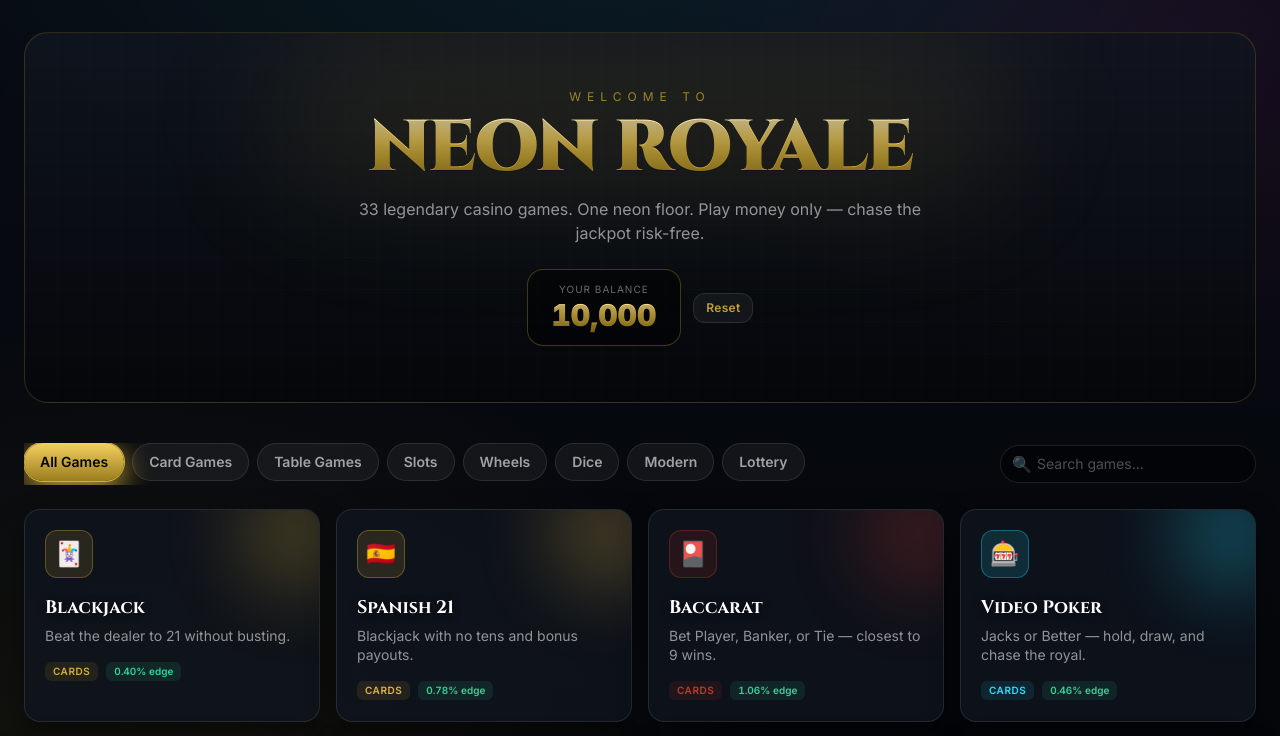
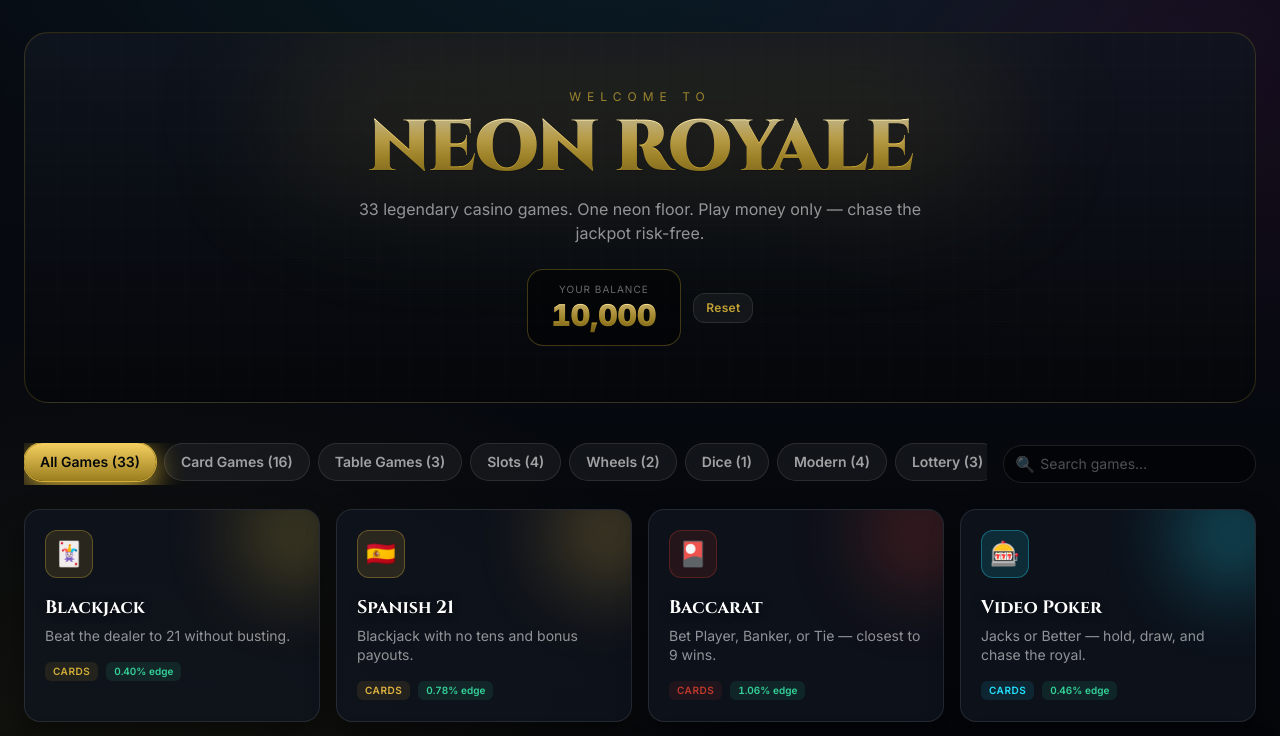
Before and after one commit to mchen04/Casino, a Next.js app: page / in a window 1280 px wide. Shown: the top 736 px of the page. Built offline with nearby package versions, Linux system fonts and the light colour scheme.

Commit message:
feat(lobby): show game counts on category filters (Slots (4), etc.)
Kyle initially couldn't find the slots ('where's the slots'). The category
chips now show a count — All Games (33), Slots (4), Table Games (3)… — so every
category, slots included, is obvious at a glance.

```diff
--- a/src/components/Dashboard.tsx
+++ b/src/components/Dashboard.tsx
@@ -127,6 +127,14 @@ export function Dashboard() {
 
   const categories: (GameCategory | "All")[] = ["All", ...CATEGORY_ORDER];
 
+  // Count games per category so the filter chips can show "Slots (4)" etc. —
+  // makes every category (slots especially) easy to find at a glance.
+  const categoryCounts = useMemo(() => {
+    const m: Record<string, number> = {};
+    for (const g of GAMES) m[g.category] = (m[g.category] ?? 0) + 1;
+    return m;
+  }, []);
+
   return (
     <div className="mx-auto max-w-7xl px-4 py-8 sm:px-6">
       {/* Hero */}
@@ -198,7 +206,9 @@ export function Dashboard() {
                     : "border border-white/10 bg-white/5 text-white/60 hover:text-white"
                 }`}
               >
-                {c === "All" ? "All Games" : CATEGORY_LABEL[c]}
+                {c === "All"
+                  ? `All Games (${GAMES.length})`
+                  : `${CATEGORY_LABEL[c]} (${categoryCounts[c] ?? 0})`}
               </button>
             );
           })}
```
